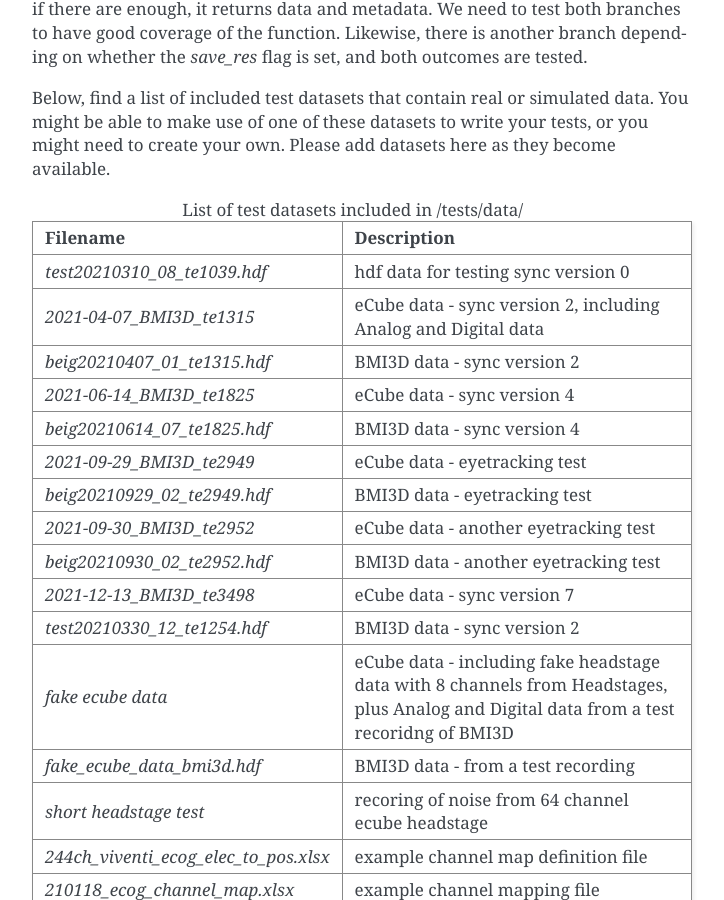
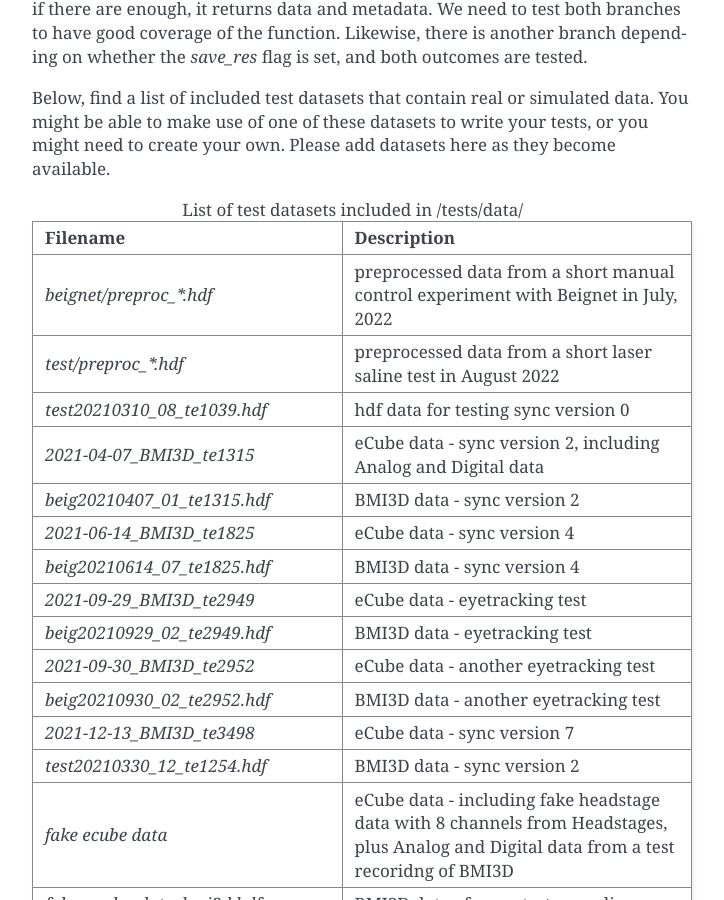
Before and after one commit to aolabNeuro/analyze, a Sphinx documentation site: the page built from docs/source/test-guidelines.rst, in a window 1280 px wide and 900 px high, scrolled down 5060 px. Shown: the whole window, without its empty margins (388-1112 px from the left). Built offline with Sphinx 7.4.7, drawn with Linux system fonts in a browser that asks for light colours.

Commit message:
add test data

```diff
--- a/docs/source/test-guidelines.rst
+++ b/docs/source/test-guidelines.rst
@@ -239,6 +239,10 @@
 
    * - Filename
      - Description
+   * - `beignet/preproc_*.hdf`
+     - preprocessed data from a short manual control experiment with Beignet in July, 2022
+   * - `test/preproc_*.hdf`
+     - preprocessed data from a short laser saline test in August 2022
    * - `test20210310_08_te1039.hdf`
      - hdf data for testing sync version 0
    * - `2021-04-07_BMI3D_te1315`
```
Also changed, not shown: 6 other files.
